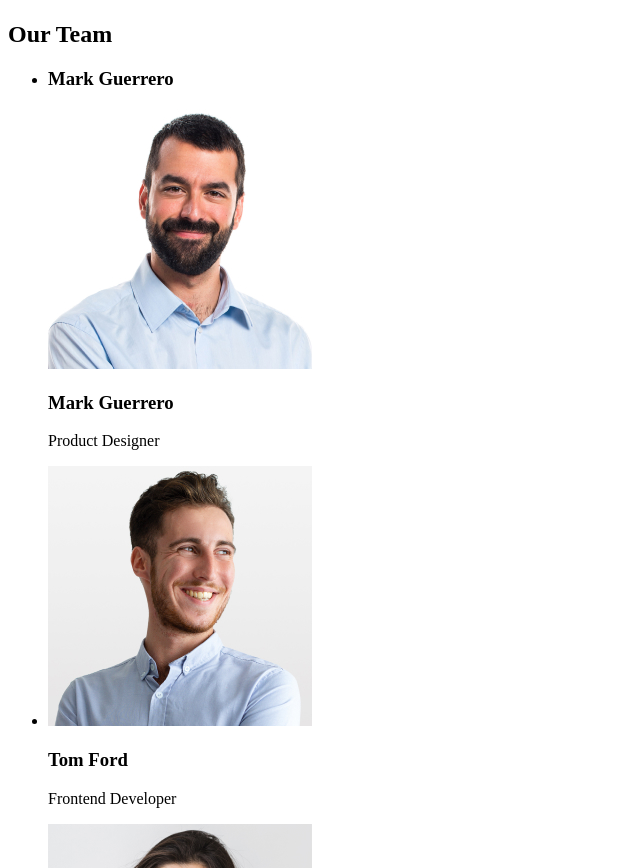
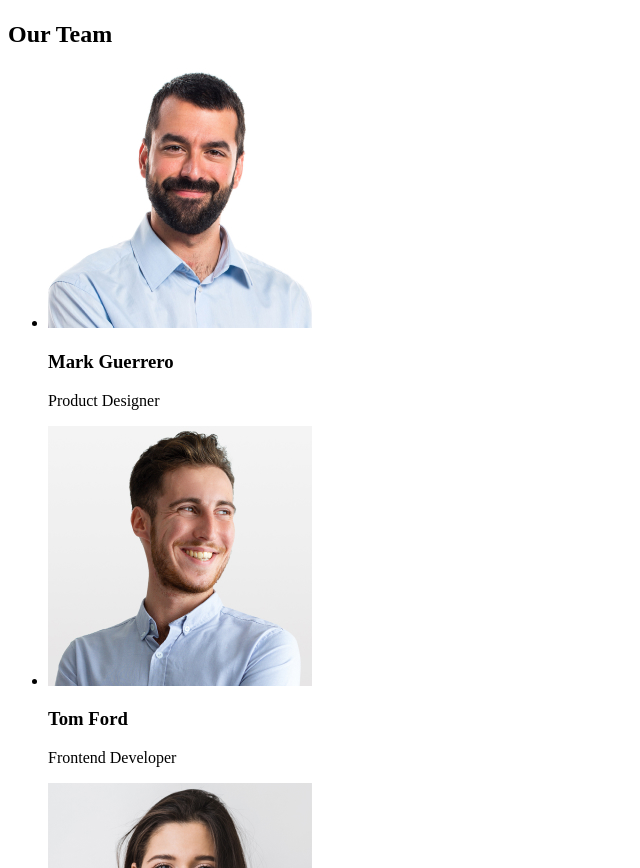
Before and after one commit to Ivan-Malakhovskyi/Basic-html-layout, a plain HTML site: page index.html in a window 1280 px wide. Shown: the part 1571-2439 px from the top of the page, without its empty margins (0-640 px from the left). Drawn offline with Linux system fonts and the light colour scheme.

Commit message:
Update index.html

```diff
--- a/index.html
+++ b/index.html
@@ -87,7 +87,6 @@
         <h2>Our Team</h2>
         <ul>
           <li>
-            <h3>Mark Guerrero</h3>
             <img
               src="./images/img.jpg"
               width="264"
```
